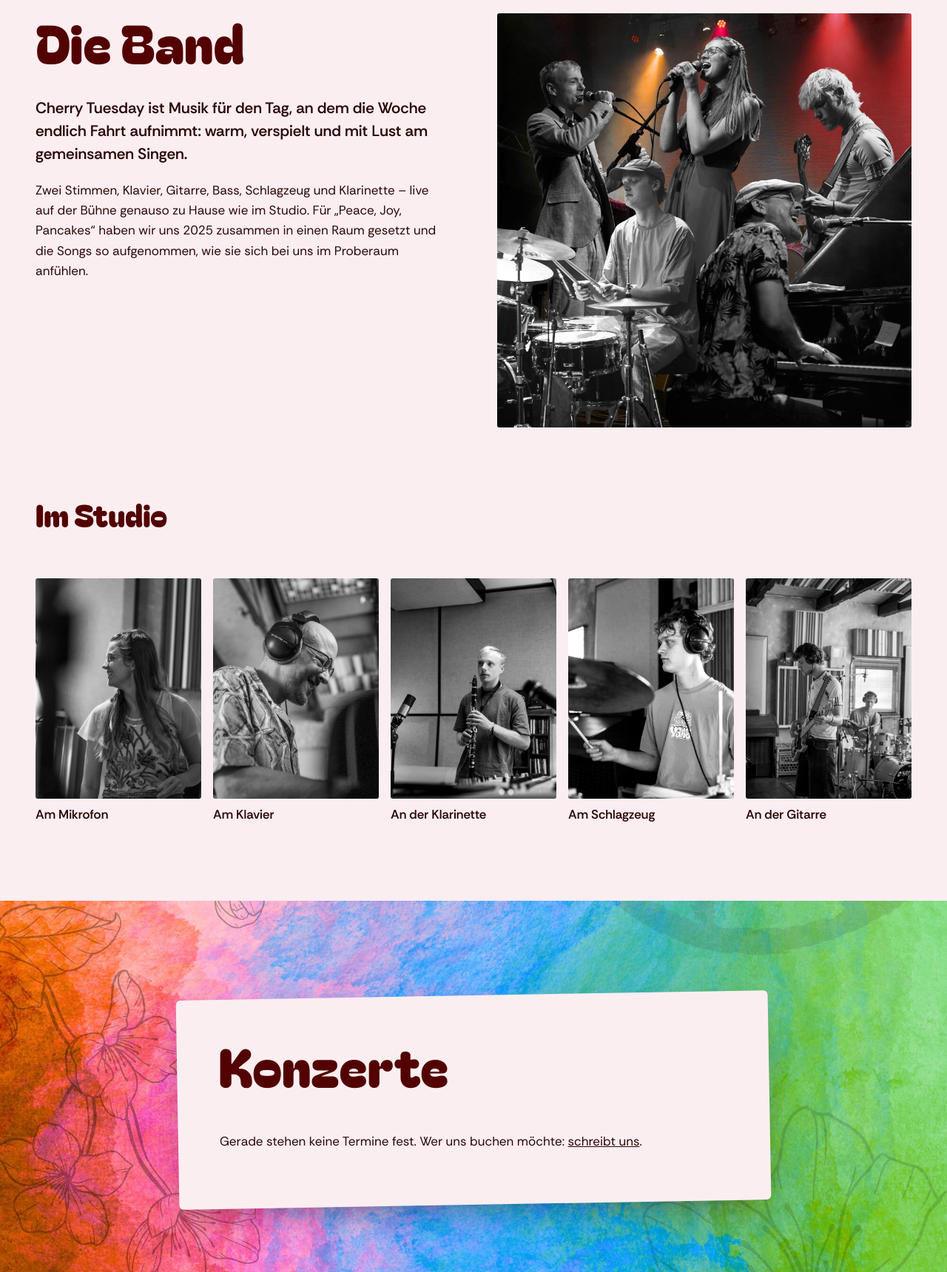
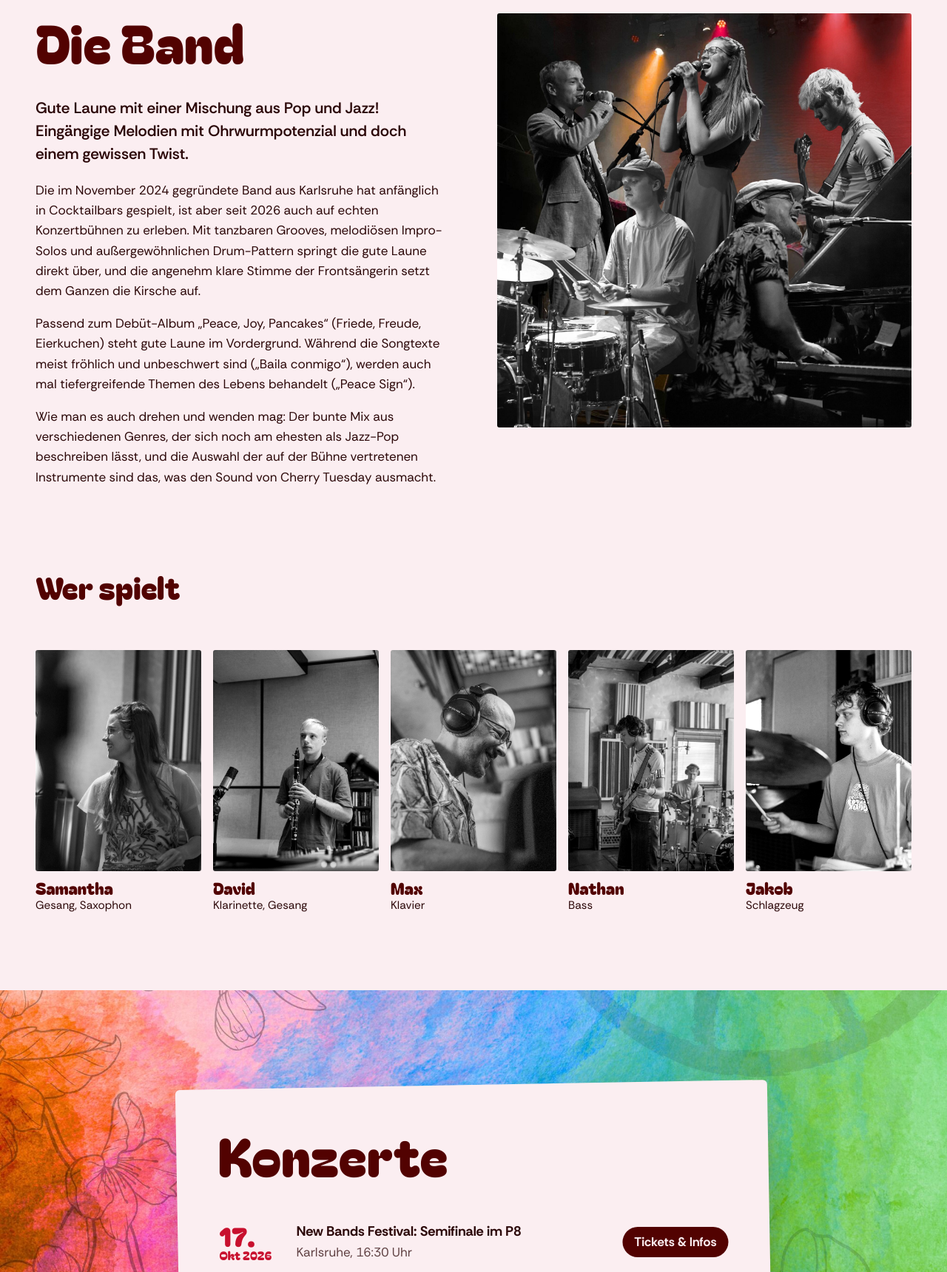
Before and after one commit to stefanrinderle/cherry-tuesday, a plain HTML site: page index.html in a window 1280 px wide. Shown: the part 1080-2800 px from the top of the page at 74% size. Drawn offline with Linux system fonts and the light colour scheme.

Commit message:
Bandtext, Mitglieder und Konzerte eintragen
- Bandtext der Band übernommen, Album als Debüt-Album
- Vornamen und Instrumente unter den Fotos, Bildbeschreibungen mit Namen
- New Bands Semifinale im P8 (17.10.) und 3. Vorrunde im Tempel (05.06.)

Co-Authored-By: Claude Opus 5.5 <noreply@anthropic.com>

```diff
--- a/css/style.css
+++ b/css/style.css
@@ -179,7 +179,12 @@ p { margin: 0 0 1em; max-width: 38em; }
   filter: grayscale(1) contrast(1.05);
   border-radius: 3px;
 }
-.studio span { display: block; margin-top: .5rem; font-weight: 600; }
+.studio strong {
+  display: block; margin-top: .6rem;
+  font-family: var(--font-display); font-weight: 400;
+  font-size: 1.4rem; line-height: 1.1; color: var(--kirschmark);
+}
+.studio span { display: block; font-size: .95rem; }
 
 @media (max-width: 820px) {
   .band { grid-template-columns: 1fr; }
--- a/index.html
+++ b/index.html
@@ -4,14 +4,14 @@
   <meta charset="utf-8">
   <meta name="viewport" content="width=device-width, initial-scale=1">
   <title>Cherry Tuesday</title>
-  <meta name="description" content="Cherry Tuesday – Band. Neues Album „Peace, Joy, Pancakes“, Konzerte und Booking.">
+  <meta name="description" content="Cherry Tuesday – Jazz-Pop aus Karlsruhe. Gute Laune, Ohrwürmer mit Twist und das Debüt-Album „Peace, Joy, Pancakes“.">
   <link rel="canonical" href="https://cherrytuesday.de/">
   <meta property="og:type" content="website">
   <meta property="og:url" content="https://cherrytuesday.de/">
   <meta property="og:site_name" content="Cherry Tuesday">
   <meta property="og:locale" content="de_DE">
   <meta property="og:title" content="Cherry Tuesday">
-  <meta property="og:description" content="Band aus Karlsruhe. Das neue Album: Peace, Joy, Pancakes.">
+  <meta property="og:description" content="Jazz-Pop aus Karlsruhe. Das Debüt-Album: Peace, Joy, Pancakes.">
   <meta property="og:image" content="https://cherrytuesday.de/assets/img/og-image.jpg">
   <meta property="og:image:width" content="1200">
   <meta property="og:image:height" content="630">
@@ -55,9 +55,9 @@
           <img class="sleeve" src="assets/img/cover.jpg" alt="Albumcover „Peace, Joy, Pancakes“: ein Stapel Pfannkuchen mit Kirschen auf Aquarell-Hintergrund" width="1400" height="1400">
         </div>
         <div class="album-info">
-          <p class="album-kicker">Das neue Album</p>
+          <p class="album-kicker">Das Debüt-Album</p>
           <h2 class="album-title">Peace, Joy, Pancakes</h2>
-          <p>Aufgenommen 2025 im Studio – mit Klavier, Klarinette, zwei Stimmen und viel Sirup.</p>
+          <p>Friede, Freude, Eierkuchen: Jazz-Pop aus Karlsruhe, mal fröhlich und unbeschwert, mal nachdenklich.</p>
           <div class="actions">
             <a class="btn btn-primary" href="#konzerte">Konzerte ansehen</a>
           </div>
@@ -69,20 +69,22 @@
     <section class="band" id="band">
       <div class="band-intro">
         <h2>Die Band</h2>
-        <p class="lead">Cherry Tuesday ist Musik für den Tag, an dem die Woche endlich Fahrt aufnimmt: warm, verspielt und mit Lust am gemeinsamen Singen.</p>
-        <p>Zwei Stimmen, Klavier, Gitarre, Bass, Schlagzeug und Klarinette – live auf der Bühne genauso zu Hause wie im Studio. Für „Peace, Joy, Pancakes“ haben wir uns 2025 zusammen in einen Raum gesetzt und die Songs so aufgenommen, wie sie sich bei uns im Proberaum anfühlen.</p>
+        <p class="lead">Gute Laune mit einer Mischung aus Pop und Jazz! Eingängige Melodien mit Ohrwurmpotenzial und doch einem gewissen Twist.</p>
+        <p>Die im November 2024 gegründete Band aus Karlsruhe hat anfänglich in Cocktailbars gespielt, ist aber seit 2026 auch auf echten Konzertbühnen zu erleben. Mit tanzbaren Grooves, melodiösen Impro-Solos und außergewöhnlichen Drum-Pattern springt die gute Laune direkt über, und die angenehm klare Stimme der Frontsängerin setzt dem Ganzen die Kirsche auf.</p>
+        <p>Passend zum Debüt-Album „Peace, Joy, Pancakes“ (Friede, Freude, Eierkuchen) steht gute Laune im Vordergrund. Während die Songtexte meist fröhlich und unbeschwert sind („Baila conmigo“), werden auch mal tiefergreifende Themen des Lebens behandelt („Peace Sign“).</p>
+        <p>Wie man es auch drehen und wenden mag: Der bunte Mix aus verschiedenen Genres, der sich noch am ehesten als Jazz-Pop beschreiben lässt, und die Auswahl der auf der Bühne vertretenen Instrumente sind das, was den Sound von Cherry Tuesday ausmacht.</p>
       </div>
       <figure class="band-photo">
-        <img src="assets/img/band-live.jpg" alt="Cherry Tuesday live auf der Bühne: Gesang, Schlagzeug, Klavier und Gitarre" loading="lazy" width="1800" height="1800">
+        <img src="assets/img/band-live.jpg" alt="Cherry Tuesday live auf der Bühne: David und Samantha am Mikrofon, Jakob am Schlagzeug, Max am Klavier und Nathan am Bass" loading="lazy" width="1800" height="1800">
       </figure>
 
-      <h3 class="studio-heading">Im Studio</h3>
+      <h3 class="studio-heading">Wer spielt</h3>
       <ul class="studio" role="list">
-        <li><img src="assets/img/studio-052.jpg" alt="Sängerin im Aufnahmeraum" loading="lazy" width="1400" height="2100"><span>Am Mikrofon</span></li>
-        <li><img src="assets/img/studio-212.jpg" alt="Pianist mit Kopfhörern" loading="lazy" width="1400" height="2100"><span>Am Klavier</span></li>
-        <li><img src="assets/img/studio-121.jpg" alt="Klarinettist im Aufnahmeraum" loading="lazy" width="1400" height="2100"><span>An der Klarinette</span></li>
-        <li><img src="assets/img/studio-077.jpg" alt="Schlagzeuger mit Kopfhörern" loading="lazy" width="1400" height="2100"><span>Am Schlagzeug</span></li>
-        <li><img src="assets/img/studio-206.jpg" alt="Gitarrist und Schlagzeuger bei der Aufnahme" loading="lazy" width="1400" height="2100"><span>An der Gitarre</span></li>
+        <li><img src="assets/img/studio-052.jpg" alt="Samantha im Aufnahmeraum" loading="lazy" width="1400" height="2100"><strong>Samantha</strong><span>Gesang, Saxophon</span></li>
+        <li><img src="assets/img/studio-121.jpg" alt="David mit Klarinette im Aufnahmeraum" loading="lazy" width="1400" height="2100"><strong>David</strong><span>Klarinette, Gesang</span></li>
+        <li><img src="assets/img/studio-212.jpg" alt="Max mit Kopfhörern bei der Aufnahme" loading="lazy" width="1400" height="2100"><strong>Max</strong><span>Klavier</span></li>
+        <li><img src="assets/img/studio-206.jpg" alt="Nathan am Bass, im Hintergrund das Schlagzeug" loading="lazy" width="1400" height="2100"><strong>Nathan</strong><span>Bass</span></li>
+        <li><img src="assets/img/studio-077.jpg" alt="Jakob mit Kopfhörern am Schlagzeug" loading="lazy" width="1400" height="2100"><strong>Jakob</strong><span>Schlagzeug</span></li>
       </ul>
     </section>
 
@@ -102,11 +104,11 @@
     <section class="live" id="live">
       <h2>Live</h2>
       <div class="gallery" id="gallery">
-        <a href="assets/img/live-4481.jpg"><img src="assets/img/live-4481.jpg" alt="Sängerin im roten Kleid im blauen Bühnenlicht" loading="lazy" width="1400" height="2104"></a>
-        <a href="assets/img/live-4448.jpg"><img src="assets/img/live-4448.jpg" alt="Pianist am Flügel im violetten Licht" loading="lazy" width="1400" height="2104"></a>
-        <a href="assets/img/live-4457.jpg"><img src="assets/img/live-4457.jpg" alt="Bassist in gelbem Shirt unter blauen Scheinwerfern" loading="lazy" width="1400" height="2104"></a>
-        <a href="assets/img/live-4454.jpg"><img src="assets/img/live-4454.jpg" alt="Schlagzeuger im blauen Licht" loading="lazy" width="1400" height="2104"></a>
-        <a href="assets/img/live-4437.jpg"><img src="assets/img/live-4437.jpg" alt="Sänger im grünen Anzug und Sängerin auf der Bühne" loading="lazy" width="1400" height="2104"></a>
+        <a href="assets/img/live-4481.jpg"><img src="assets/img/live-4481.jpg" alt="Samantha im roten Kleid singt im blauen Bühnenlicht, dahinter Nathan am Bass" loading="lazy" width="1400" height="2104"></a>
+        <a href="assets/img/live-4448.jpg"><img src="assets/img/live-4448.jpg" alt="Max am Flügel im violetten Licht" loading="lazy" width="1400" height="2104"></a>
+        <a href="assets/img/live-4457.jpg"><img src="assets/img/live-4457.jpg" alt="Nathan in gelbem Shirt am Bass unter blauen Scheinwerfern, links Samantha" loading="lazy" width="1400" height="2104"></a>
+        <a href="assets/img/live-4454.jpg"><img src="assets/img/live-4454.jpg" alt="Jakob am Schlagzeug im blauen Licht" loading="lazy" width="1400" height="2104"></a>
+        <a href="assets/img/live-4437.jpg"><img src="assets/img/live-4437.jpg" alt="David im grünen Anzug und Samantha singen auf der Bühne" loading="lazy" width="1400" height="2104"></a>
       </div>
     </section>
 
--- a/js/main.js
+++ b/js/main.js
@@ -2,10 +2,12 @@
    KONZERTE – hier pflegen.
    Datum im Format JJJJ-MM-TT. Vergangene Termine wandern
    automatisch in "Vergangene Konzerte".
-   Beispiel:
-   { date: "2026-11-17", venue: "Hemingway Lounge", city: "Karlsruhe", link: "https://..." },
+   Beispiel (time und link sind optional):
+   { date: "2026-11-17", time: "20:00", venue: "Hemingway Lounge", city: "Karlsruhe", link: "https://..." },
    ========================================================== */
 const GIGS = [
+  { date: "2026-10-17", time: "16:30", venue: "New Bands Festival: Semifinale im P8", city: "Karlsruhe", link: "https://www.p-acht.org/events/new-bands-semifinale" },
+  { date: "2026-06-05", venue: "New Bands Festival: 3. Vorrunde im Tempel", city: "Karlsruhe" },
 ];
 
 const MONTHS = ["Jan", "Feb", "Mär", "Apr", "Mai", "Jun", "Jul", "Aug", "Sep", "Okt", "Nov", "Dez"];
@@ -25,7 +27,7 @@ function gigItem(gig, withLink) {
   const venue = document.createElement("strong");
   venue.textContent = gig.venue;
   const city = document.createElement("span");
-  city.textContent = gig.city;
+  city.textContent = gig.time ? `${gig.city}, ${gig.time} Uhr` : gig.city;
   where.append(venue, city);
 
   li.append(date, where);
```
